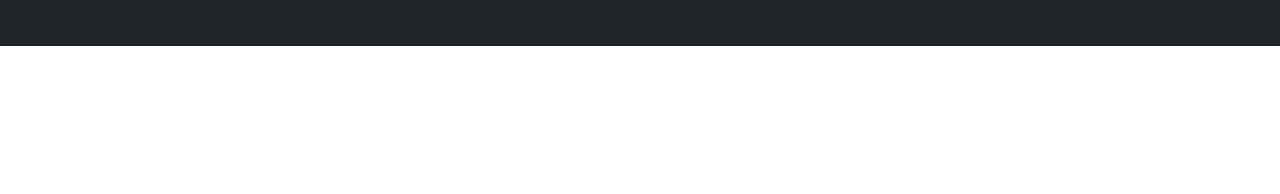
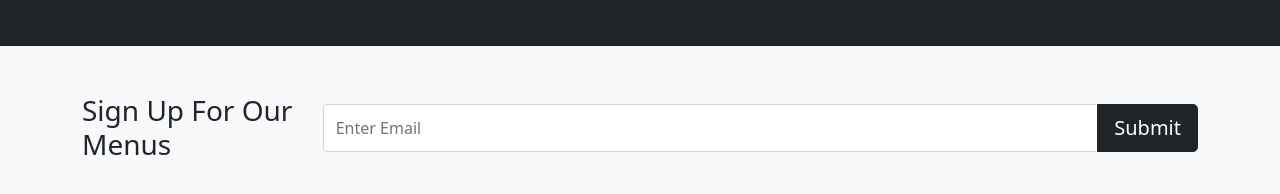
Before and after one commit to Mariamaliomari/coastalcuisine, a plain HTML site: page index.html in a window 1280 px wide. Shown: the part 3705-3899 px from the top of the page. Before the commit the page ends 3751 px from the top, so only its background shows below. Drawn offline with nearby package versions, Linux system fonts and the light colour scheme.

Commit message:
add receive our menus

```diff
--- a/index.html
+++ b/index.html
@@ -265,6 +265,20 @@
       </div>
     </div>
   </section>
+  <!-- Receive our menus -->
+  <section class="bg-light text-dark p-5">
+    <div class="container">
+      <div class="d-md-flex justify-content-between align-items-center">
+        <h3 class="mb-3 mb-md-0">Sign Up For Our Menus</h3>
+
+        <div class="input-group news-input">
+          <input type="text" class="form-control" placeholder="Enter Email" />
+          <button class="btn btn-dark btn-lg" type="button">Submit</button>
+        </div>
+      </div>
+    </div>
+  </section>
+
 
 
 
```
